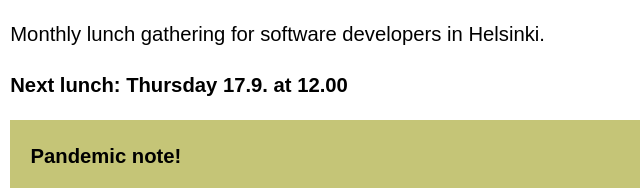
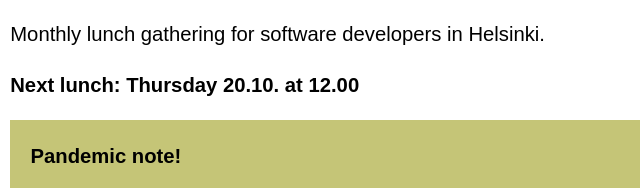
Before and after one commit to Hamatti/helsinkidevlunch-website, a plain HTML site: page index.html in a window 1280 px wide. Shown: the part 132-320 px from the top of the page, 36-676 px from the left. Drawn offline with Linux system fonts and the light colour scheme.

Commit message:
Update Oct 2020 lunch date

```diff
--- a/index.html
+++ b/index.html
@@ -18,7 +18,7 @@
     <main>
       <h1>Helsinki Dev Lunch</h1>
       <p>Monthly lunch gathering for software developers in Helsinki.</p>
-      <p class="next-event">Next lunch: Thursday 17.9. at 12.00</p>
+      <p class="next-event">Next lunch: Thursday 20.10. at 12.00</p>
     </main>
 
     <section class="warning">
```
